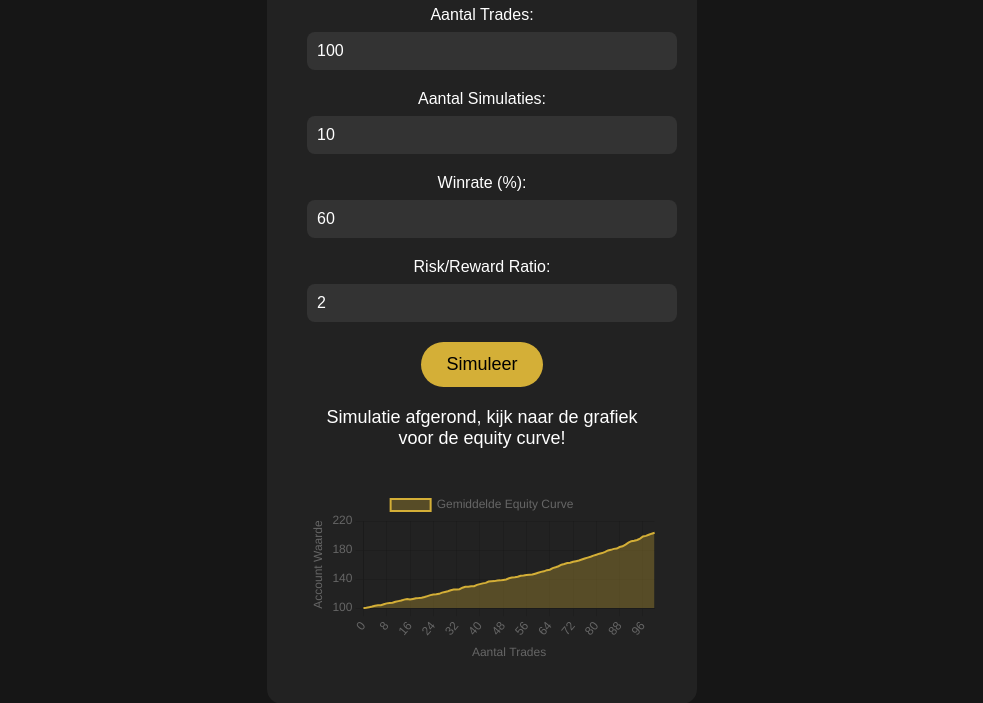
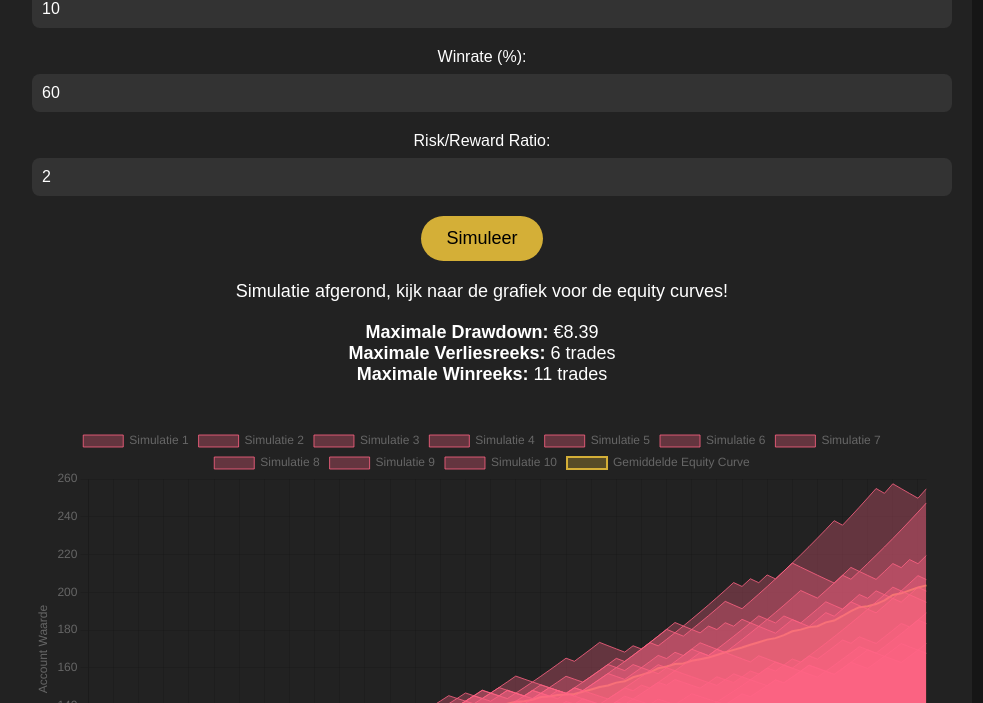
Before and after one commit to sven0902/equitysim, a plain HTML site: page index.html in a window 1280 px wide. Both pictures are taken after a click on the button "Simuleer". Shown: the part 97-800 px from the top of the page, without its empty margins (158-1141 px from the left). Drawn offline with nearby package versions, Linux system fonts and the light colour scheme.

Commit message:
Update index.html

```diff
--- a/index.html
+++ b/index.html
@@ -23,7 +23,8 @@
             padding: 40px;
             border-radius: 15px;
             text-align: center;
-            width: 350px;
+            width: 90%;
+            max-width: 900px;
         }
 
         h1 {
@@ -78,6 +79,9 @@
 <body>
     <div class="container">
         <h1>Equity Simulator</h1>
+        <label for="startBalance">Startbalans:</label>
+        <input type="number" id="startBalance" value="100" min="1">
+
         <label for="trades">Aantal Trades:</label>
         <input type="number" id="trades" value="100" min="1">
 
@@ -93,37 +97,72 @@
         <button onclick="runSimulation()">Simuleer</button>
 
         <div class="result" id="result"></div>
+        <div class="result" id="stats"></div>
         <canvas id="equityCurve"></canvas>
     </div>
 
     <script>
+        let chart; // Variabele om de grafiek op te slaan
+
         function runSimulation() {
+            const startBalance = parseFloat(document.getElementById('startBalance').value);
             const trades = parseInt(document.getElementById('trades').value);
             const simulations = parseInt(document.getElementById('simulations').value);
             const winrate = parseFloat(document.getElementById('winrate').value) / 100;
             const riskReward = parseFloat(document.getElementById('riskReward').value);
 
             let allEquityCurves = [];
+            let maxDrawdown = 0;
+            let maxLosingStreak = 0;
+            let maxWinningStreak = 0;
 
             // Simulaties uitvoeren
             for (let i = 0; i < simulations; i++) {
-                let equity = 100; // Start met een accountwaarde van 100
+                let equity = startBalance;
                 let equityCurve = [equity]; // Begin met de initiële waarde van het account
+                let currentLosingStreak = 0;
+                let currentWinningStreak = 0;
+                let maxLosingStreakInSim = 0;
+                let maxWinningStreakInSim = 0;
+                let peakEquity = equity;
+                let drawdown = 0;
 
                 for (let j = 0; j < trades; j++) {
                     const win = Math.random() < winrate; // Winst of verlies
                     if (win) {
                         equity += equity * (riskReward / 100); // Winst
+                        currentWinningStreak++;
+                        currentLosingStreak = 0;
                     } else {
                         equity -= equity * (1 / 100); // Verlies
+                        currentLosingStreak++;
+                        currentWinningStreak = 0;
                     }
+
+                    // Track de maximale drawdown
+                    if (equity > peakEquity) {
+                        peakEquity = equity;
+                        drawdown = 0;
+                    } else {
+                        drawdown = Math.max(drawdown, peakEquity - equity);
+                    }
+
+                    // Track de maximale verliesreeks en winstreeks
+                    maxLosingStreakInSim = Math.max(maxLosingStreakInSim, currentLosingStreak);
+                    maxWinningStreakInSim = Math.max(maxWinningStreakInSim, currentWinningStreak);
+
                     equityCurve.push(equity); // Voeg de nieuwe equity toe aan de curve
                 }
 
                 allEquityCurves.push(equityCurve);
+
+                // Bijwerken van de algemene statistieken
+                maxDrawdown = Math.max(maxDrawdown, drawdown);
+                maxLosingStreak = Math.max(maxLosingStreak, maxLosingStreakInSim);
+                maxWinningStreak = Math.max(maxWinningStreak, maxWinningStreakInSim);
             }
 
-            // Toon de gemiddelde equity curve
+            // Bereken de gemiddelde equity curve
             let avgEquityCurve = Array(trades + 1).fill(0);
             for (let i = 0; i < allEquityCurves.length; i++) {
                 for (let j = 0; j < allEquityCurves[i].length; j++) {
@@ -132,13 +171,30 @@
             }
             avgEquityCurve = avgEquityCurve.map(value => value / simulations); // Gemiddelde berekenen
 
-            // Toon de grafiek met de gemiddelde equity curve
+            // Als er een grafiek bestaat, vernietig deze eerst voordat je een nieuwe maakt
+            if (chart) {
+                chart.destroy();
+            }
+
+            // Toon de nieuwe grafiek met meerdere equity curves en de gemiddelde curve
             const ctx = document.getElementById('equityCurve').getContext('2d');
-            new Chart(ctx, {
+            chart = new Chart(ctx, {
                 type: 'line',
                 data: {
                     labels: Array.from({ length: trades + 1 }, (_, i) => i),
-                    datasets: [{
+                    datasets: [
+                        // Meerdere equity curves voor elke simulatie
+                        ...allEquityCurves.map((curve, index) => ({
+                            label: `Simulatie ${index + 1}`,
+                            data: curve,
+                            borderColor: `rgba(255, 99, 132, 0.8)`,
+                            backgroundColor: 'rgba(255, 99, 132, 0.3)',
+                            fill: true,
+                            borderWidth: 1,
+                            pointRadius: 0
+                        })),
+                        // Gemiddelde equity curve
+                        {
                             label: 'Gemiddelde Equity Curve',
                             data: avgEquityCurve,
                             borderColor: '#d4af37',
@@ -146,7 +202,8 @@
                             fill: true,
                             borderWidth: 2,
                             pointRadius: 0
-                    }]
+                        }
+                    ]
                 },
                 options: {
                     responsive: true,
@@ -167,7 +224,13 @@
                 }
             });
 
-            document.getElementById('result').textContent = 'Simulatie afgerond, kijk naar de grafiek voor de equity curve!';
+            // Toon de statistieken
+            document.getElementById('result').textContent = 'Simulatie afgerond, kijk naar de grafiek voor de equity curves!';
+            document.getElementById('stats').innerHTML = `
+                <strong>Maximale Drawdown:</strong> €${maxDrawdown.toFixed(2)}<br>
+                <strong>Maximale Verliesreeks:</strong> ${maxLosingStreak} trades<br>
+                <strong>Maximale Winreeks:</strong> ${maxWinningStreak} trades
+            `;
         }
     </script>
 </body>
```
Lines whose indentation alone changed are shown as unchanged.
